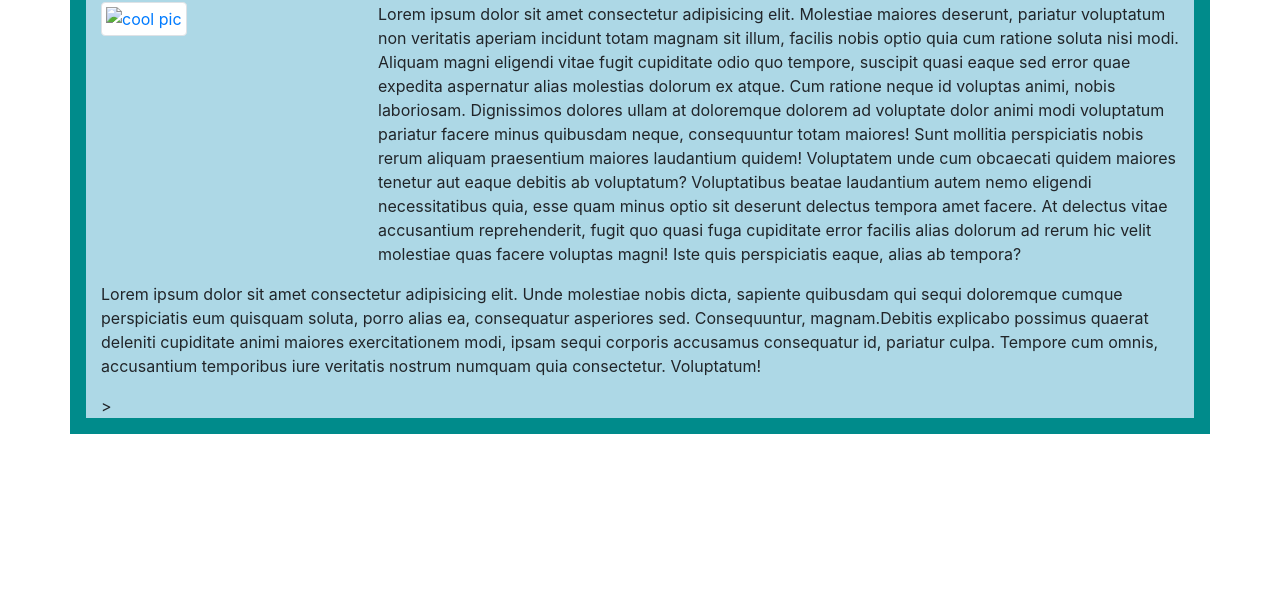
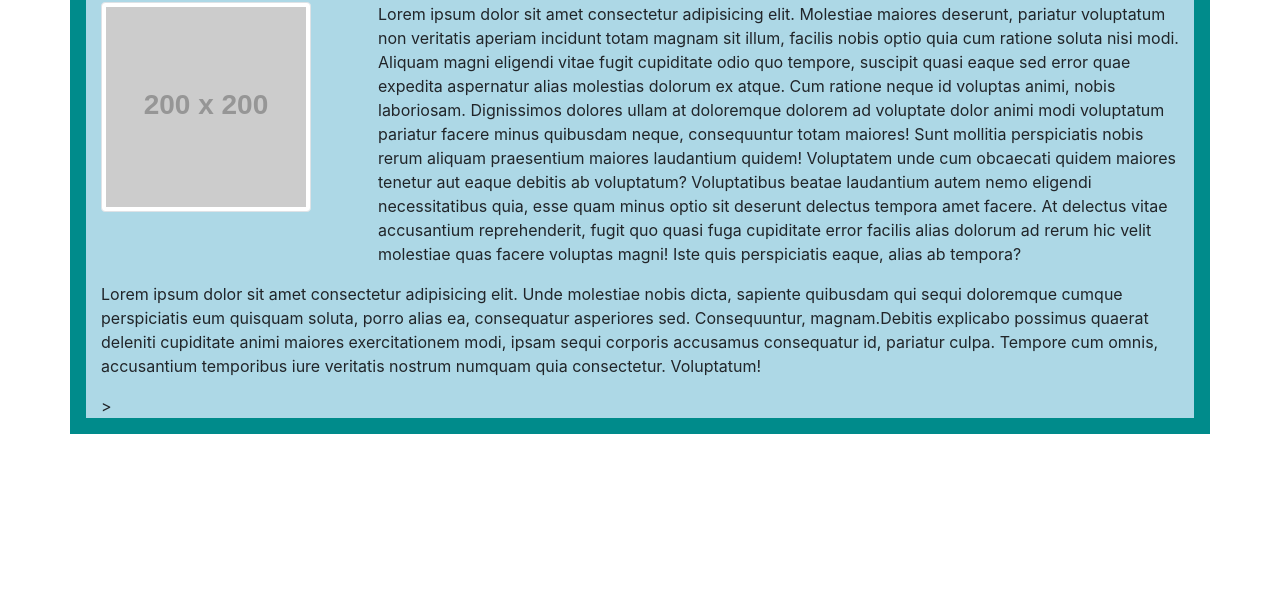
Before and after one commit to wkgrant78/INITIAL_wkgrant78.github.io, a plain HTML site: page index.html in a window 1280 px wide. Shown: the part 196-800 px from the top of the page. Drawn offline with nearby package versions, Linux system fonts and the light colour scheme; placeholder pictures from the web are drawn by us.

Commit message:
Created layout and placeholders

```diff
--- a/index.html
+++ b/index.html
@@ -51,9 +51,8 @@
         <div class="row">
             <div class="col-md-3">
                 <!-- img, alt img-->
-                <a href="https://placeholder.com"><img src="..." alt="cool pic" class="img-thumbnail" width=200px height=200px></a>
+                <img src="http://placehold.it/200x200" alt="Placeholder" class="img-thumbnail">
             </div>
-
             <div class="col-md-9">
             <!-- Blah, blah, blah-->
                 <p>Lorem ipsum dolor sit amet consectetur adipisicing elit. Molestiae maiores deserunt, pariatur voluptatum non veritatis aperiam incidunt totam magnam sit illum, facilis nobis optio quia cum ratione soluta nisi modi.
```
